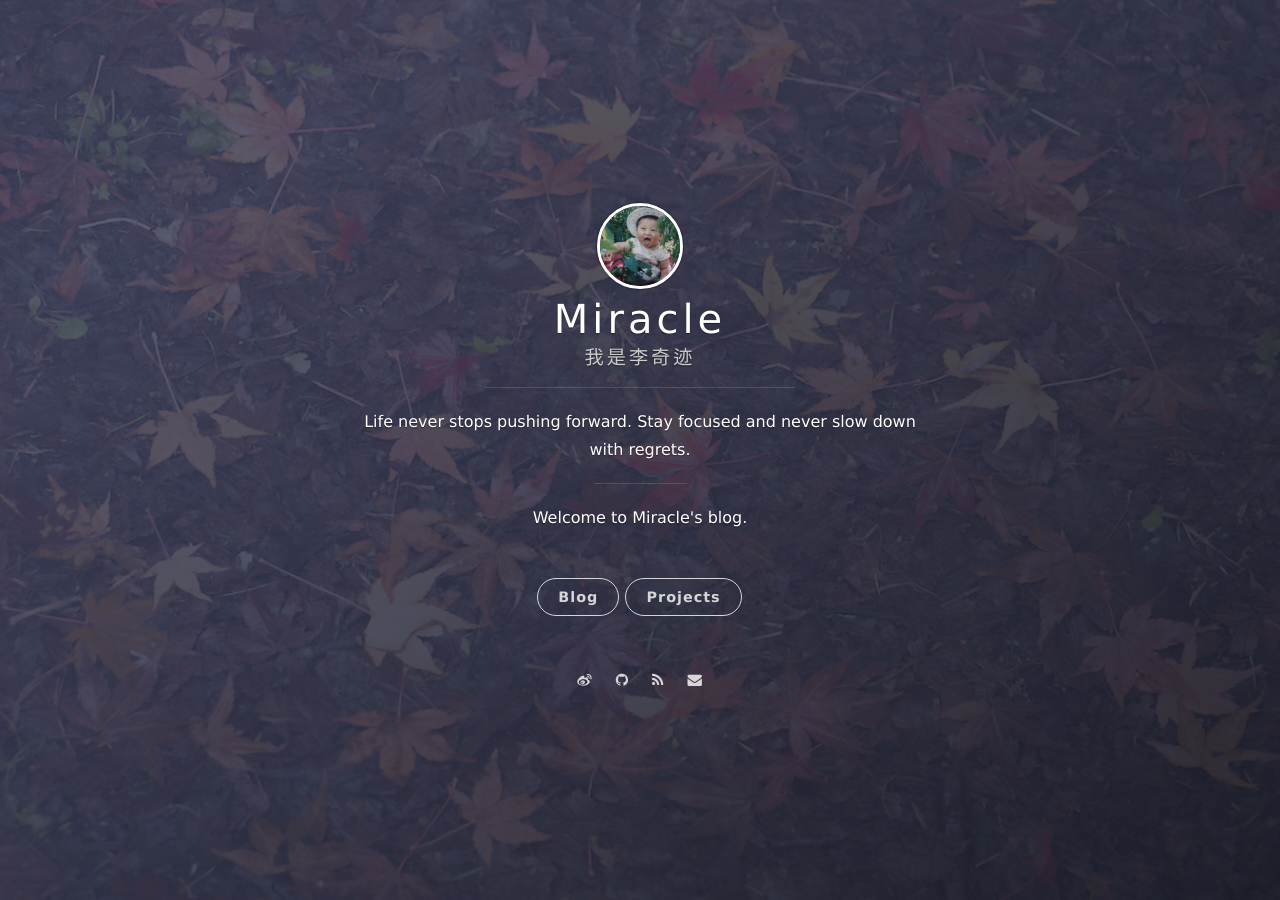
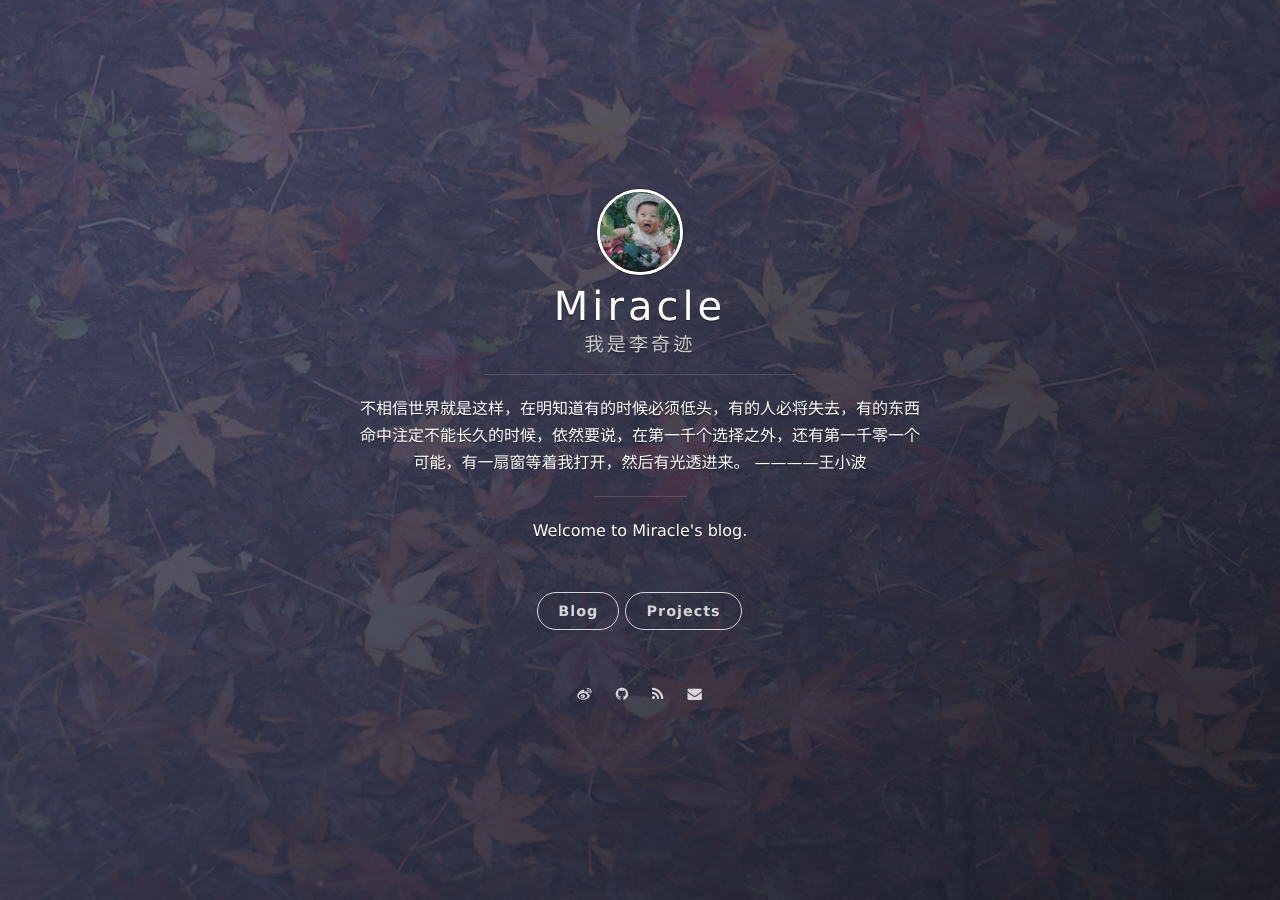
Before and after one commit to onevcat/vno-jekyll, a Jekyll site: the page built from index.html, in a window 1280 px wide. Built offline with Jekyll 4.4.1, drawn with Linux system fonts in a browser that asks for light colours; nearby versions of some CDN libraries; the list of posts is cut into pages by our own code.

Commit message:
update0818-3

```diff
--- a/_config.yml
+++ b/_config.yml
@@ -2,7 +2,8 @@
 title: Miracle
 subtitle: 我是李奇迹
 welcome_message: Welcome to Miracle's blog.
-description: Life never stops pushing forward. Stay focused and never slow down with regrets.
+description: 不相信世界就是这样，在明知道有的时候必须低头，有的人必将失去，有的东西命中注定不能长久的时候，依然要说，在第一千个选择之外，还有第一千零一个可能，有一扇窗等着我打开，然后有光透进来。 ————王小波
+#description: Life never stops pushing forward. Stay focused and never slow down with regrets.
 creator: <a href="http://lixiangyu.cc">@Miracle</a>
 
 url: "http://lixiangyu.cc"
```
